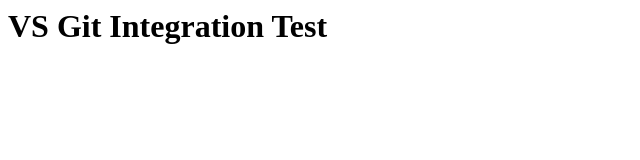
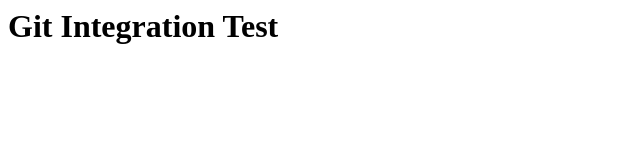
Before and after one commit to lumenotti/vsgittest, a plain HTML site: page index.html in a window 1280 px wide. Shown: the whole page, without its empty margins (0-640 px from the left). Drawn offline with Linux system fonts and the light colour scheme.

Commit message:
h1 change

```diff
--- a/index.html
+++ b/index.html
@@ -1 +1 @@
-<h1>VS Git Integration Test</h1>
+<h1>Git Integration Test</h1>
```
